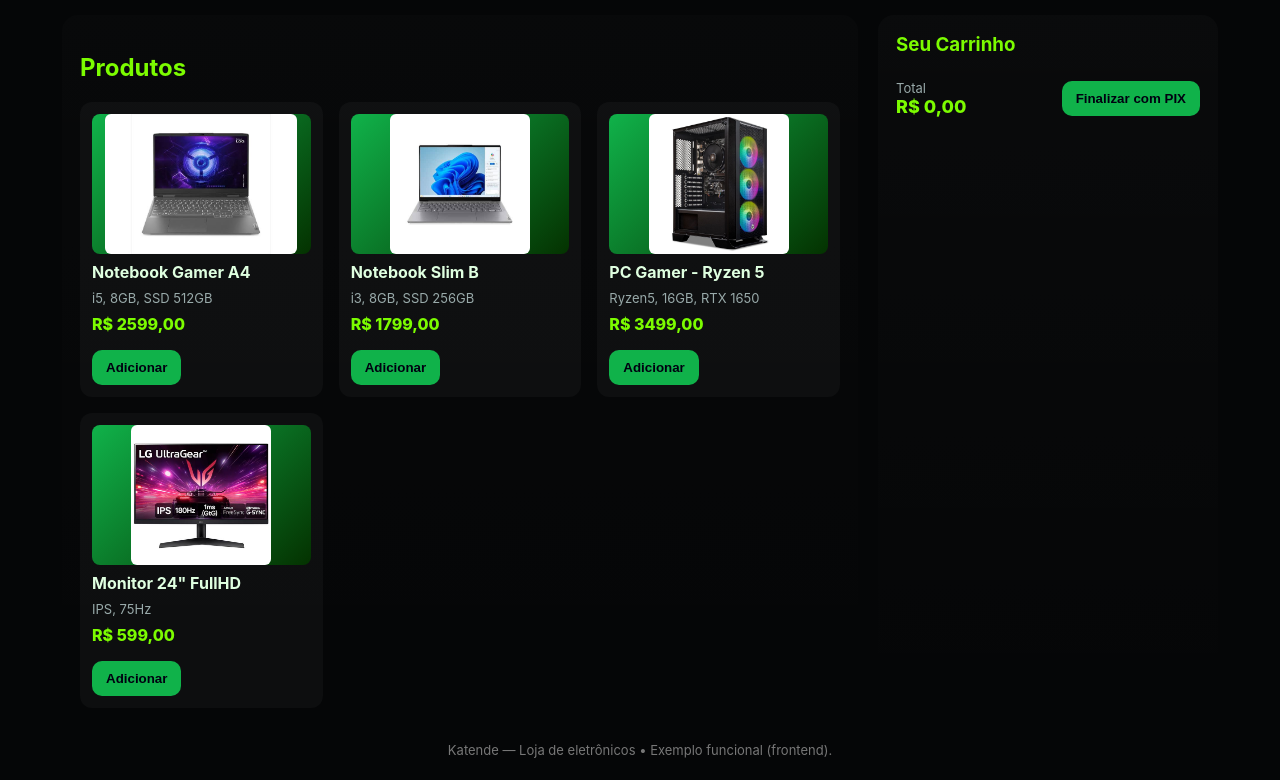
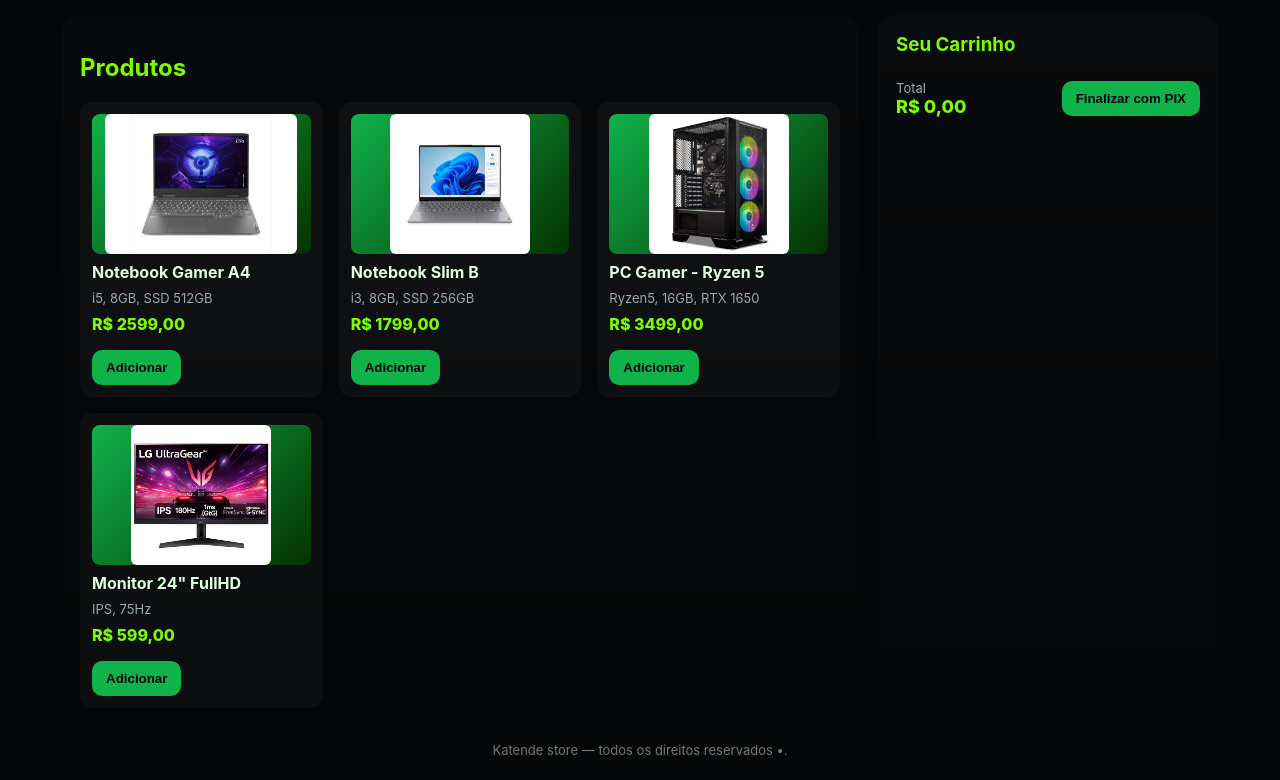
Before and after one commit to calangogreen/KATENDE, a plain HTML site: page index.html in a window 1280 px wide. Shown: the part 119-899 px from the top of the page. Drawn offline with Linux system fonts and the light colour scheme.

Commit message:
Update index.html

```diff
--- a/index.html
+++ b/index.html
@@ -47,7 +47,7 @@
       </aside>
     </main>
 
-    <footer>Katende — Loja de eletrônicos • Exemplo funcional (frontend).</footer>
+    <footer>Katende store — todos os direitos reservados •.</footer>
   </div>
 
   <div class="modal" id="modal" role="dialog" aria-modal="true" aria-labelledby="modal-title">
```
